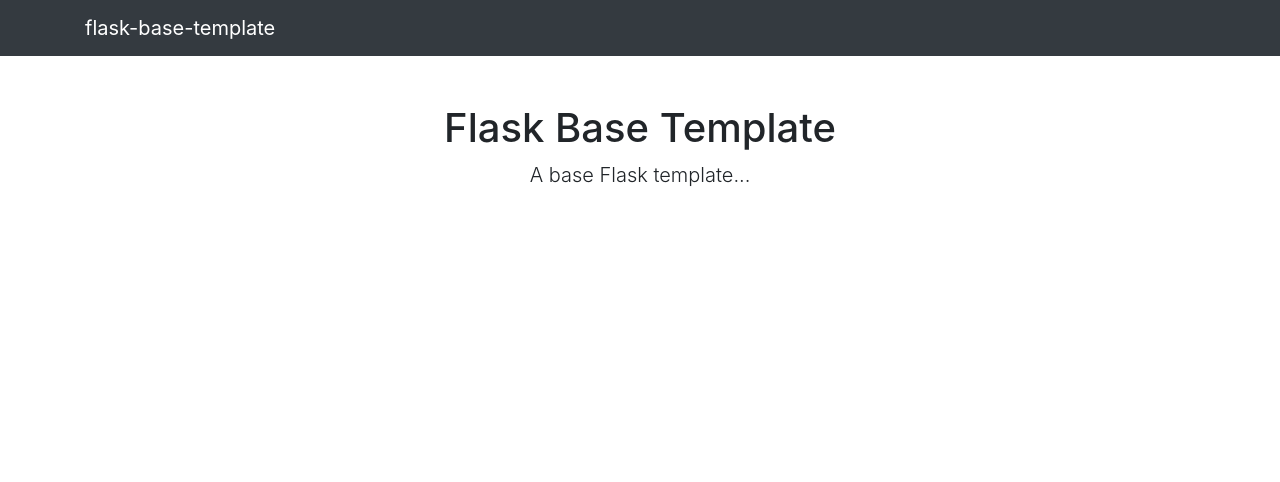
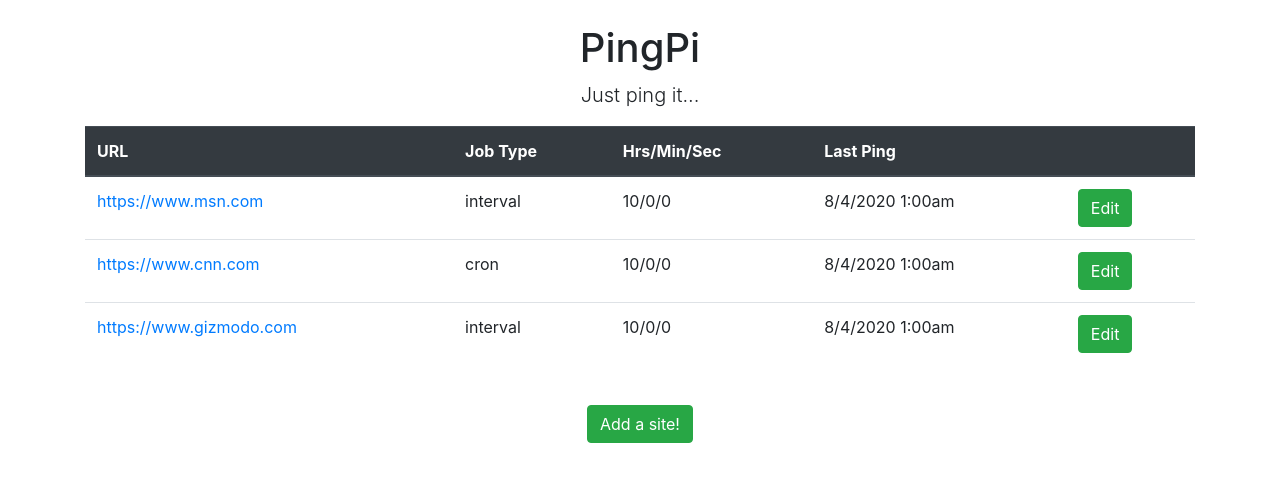
Before and after one commit to djleedke/ping-pi, a Flask app: page / in a window 1280 px wide. Shown: the top 482 px of the page. Run offline with Flask 2, Linux system fonts and the light colour scheme; data comes from the database, SQL or seed files in the repository; both versions use the stored data as it was after the commit; some libraries are stand-ins or nearby versions.

Commit message:
Added base layout, apscheduler, and add & edit modals/AJAX

```diff
--- /dev/null
+++ b/application/models.py
@@ -0,0 +1,6 @@
+from application import db
+
+class Website(db.Model):
+    id = db.Column(db.Integer(), primary_key=True)
+    url = db.Column(db.String(), unique=True, nullable=False)
+    job_type = db.Column(db.String(10), nullable=False)
--- /dev/null
+++ b/application/ping_pi.py
@@ -0,0 +1,84 @@
+from application.models import Website
+from apscheduler.schedulers.background import BackgroundScheduler
+from tzlocal import get_localzone
+import urllib
+
+class PingPi:
+
+    def __init__(self, db):
+        self.db = db
+        self.scheduler = BackgroundScheduler(timezone=get_localzone())
+
+    #Starts our scheduler up and loads up jobs from the db
+    def start_pinging(self):
+
+        print('PingPi: Starting scheduler.')
+        self.scheduler.start()
+
+        websites = self.get_all_websites()
+
+        for site in websites:
+
+            if site.job_type == 'interval':
+                self.scheduler.add_job(self.ping_url,'interval', [site.url], minutes=1, seconds=20, id=str(site.id))
+
+            if site.job_type == 'cron':
+                self.scheduler.add_job(self.ping_url,'cron', [site.url], hour=15, minute=40, id=str(site.id))
+
+        return
+
+    #Sends a request to the specified url
+    def ping_url(self, url):
+        try:
+            request = urllib.request.urlopen(url)
+            print(f'PingPi: { url }: Response Code: { request.getcode() }')
+            request.close()
+        except:
+            print('PingPi: Request failed.')
+
+    #Add a website to database
+    def add_website(self, url, job_type):
+
+        query = self.db.session.query(Website).filter_by(url=url)
+
+        #Url doesn't already exist
+        if(not query.count()):
+            new_website = Website(url=url, job_type=job_type)
+            self.db.session.add(new_website)
+            self.db.session.commit()
+            print(f'PingPi: { url } added!')
+        else:
+            print('PingPi: Website already exists!')
+
+        return
+
+    #Remove a website from database
+    def remove_website(self, url):
+
+        query = self.db.session.query(Website).filter_by(url=url)
+
+        if(query.count()):
+            query.delete()
+            self.db.session.commit()
+            print(f'PingPi: { url } was removed.')
+
+        return
+
+    #Returns a of data for a single website
+    def get_website_data(self, id):
+
+        data = {}
+
+        query = self.db.session.query(Website).get(id)
+
+        if query:
+            data['id'] = query.id
+            data['url'] = query.url
+            data['job_type'] = query.job_type
+
+        return data
+
+    #Returns a list of all websites in database
+    def get_all_websites(self):
+        query = self.db.session.query(Website).all()
+        return query
--- /dev/null
+++ b/application/routes.py
@@ -0,0 +1,21 @@
+
+from application import app
+from application import ping_pi
+from flask import render_template, request, jsonify
+
+@app.route('/')
+def index():
+    data = {
+        'sites' : ping_pi.get_all_websites()
+    }
+    return render_template('index.html', data=data)
+
+
+#---------- AJAX ---------
+
+@app.route('/get-website-data', methods=['GET', 'POST'])
+def get_website():
+    if request.method == 'POST':
+        return jsonify(ping_pi.get_website_data(request.get_json()))
+    else:
+        return 'Failed'
--- /dev/null
+++ b/application/static/main.js
@@ -0,0 +1,24 @@
+
+
+$('.site-button').on('click', function(){
+
+
+    $.ajax({
+        type : 'POST',
+        url : '/get-website-data',
+        data : JSON.stringify($(this).data('siteId')),
+        contentType: 'application/json; charset=utf-8',
+        success: function(result){
+            $('#edit-site-url').val(result.url)
+
+            if(result.job_type === 'interval'){
+                $('#edit-site-job-type').val("Interval")
+            } else if (result.job_type === 'cron'){
+                $('#edit-site-job-type').val("Daily")
+            }
+
+        }
+
+    });
+
+});
--- a/project/templates/base.html
+++ b/application/templates/base.html
@@ -14,7 +14,7 @@
     {% block content %}{% endblock %}
     <!-- Footer -->
     <!-- External JS -->
-    <script src="https://code.jquery.com/jquery-3.5.1.slim.min.js" integrity="sha384-DfXdz2htPH0lsSSs5nCTpuj/zy4C+OGpamoFVy38MVBnE+IbbVYUew+OrCXaRkfj" crossorigin="anonymous"></script>
+    <script src="https://code.jquery.com/jquery-3.5.1.min.js" integrity="sha256-9/aliU8dGd2tb6OSsuzixeV4y/faTqgFtohetphbbj0=" crossorigin="anonymous"></script>
     <script src="https://cdn.jsdelivr.net/npm/popper.js@1.16.0/dist/umd/popper.min.js" integrity="sha384-Q6E9RHvbIyZFJoft+2mJbHaEWldlvI9IOYy5n3zV9zzTtmI3UksdQRVvoxMfooAo" crossorigin="anonymous"></script>
     <script src="https://stackpath.bootstrapcdn.com/bootstrap/4.5.0/js/bootstrap.min.js" integrity="sha384-OgVRvuATP1z7JjHLkuOU7Xw704+h835Lr+6QL9UvYjZE3Ipu6Tp75j7Bh/kR0JKI" crossorigin="anonymous"></script>
     <!-- My JS -->
--- /dev/null
+++ b/application/templates/index.html
@@ -0,0 +1,44 @@
+{% extends 'base.html' %}
+{% block content %}
+<!--{% include 'navbar.html' %}-->
+<div class="container">
+    <div class="text-center">
+        <div class="mt-4">
+            <h1 class="text-center">PingPi</h1>
+            <p style="font-size: 1.25em; font-weight:300;">Just ping it...</p>
+        </div>
+    </div>
+    {% if data.sites %}
+    <div class="table-responsive">
+
+        <table class="table">
+            <thead class="thead-dark">
+                <tr>
+                    <th scope="col">URL</th>
+                    <th scope="col">Job Type</th>
+                    <th scope="col">Hrs/Min/Sec</th>
+                    <th scope="col">Last Ping</th>
+                    <th scope="col"></th>
+                </tr>
+            </thead>
+            <tbody>
+                {% for site in data.sites %}
+                <tr>
+                    <td><a href="{{ site.url }}" target="_blank">{{ site.url }}</a></td>
+                    <td>{{ site.job_type }}</td>
+                    <td>10/0/0</td>
+                    <td>8/4/2020 1:00am</td>
+                    <td><button type="button" class="site-button btn btn-success" data-site-id="{{ site.id }}" data-toggle="modal" data-target="#edit-site-modal">Edit</button></td>
+                </tr>
+                {% endfor %}
+            </tbody>
+        </table>
+    </div>
+    {% endif %}
+    <div class="text-center mt-4">
+        <button type="button" class="btn btn-success mx-auto" data-toggle="modal" data-target="#add-site-modal">Add a site!</button>
+    </div>
+    {% include 'modals/add_site_modal.html' %}
+    {% include 'modals/edit_site_modal.html' %}
+</div>
+{% endblock %}
--- /dev/null
+++ b/application/templates/modals/add_site_modal.html
@@ -0,0 +1,19 @@
+<div class="modal fade" id="add-site-modal" tabindex="-1" role="dialog" aria-labelledby="addSiteModal" aria-hidden="true">
+    <div class="modal-dialog" role="document">
+      <div class="modal-content">
+        <div class="modal-header">
+          <h5 class="modal-title" id="exampleModalLabel">Add Site</h5>
+          <button type="button" class="close" data-dismiss="modal" aria-label="Close">
+            <span aria-hidden="true">&times;</span>
+          </button>
+        </div>
+        <div class="modal-body">
+          ...
+        </div>
+        <div class="modal-footer">
+          <button type="button" class="btn btn-secondary" data-dismiss="modal">Close</button>
+          <button type="button" class="btn btn-success">Add</button>
+        </div>
+      </div>
+    </div>
+</div>
--- /dev/null
+++ b/application/templates/modals/edit_site_modal.html
@@ -0,0 +1,47 @@
+<div class="modal fade" id="edit-site-modal" tabindex="-1" role="dialog" aria-labelledby="editSiteModal" aria-hidden="true">
+    <div class="modal-dialog" role="document">
+      <div class="modal-content">
+        <div class="modal-header">
+            <h5 class="modal-title" id="exampleModalLabel">Edit Site</h5>
+            <button type="button" class="close" data-dismiss="modal" aria-label="Close">
+                <span aria-hidden="true">&times;</span>
+            </button>
+        </div>
+        <form>
+            <div class="modal-body">
+                <div class="form-group">
+                    <label for="edit-site-url">URL:</label>
+                    <input class="form-control" id="edit-site-url" spellcheck="false">
+                </div>
+                <div class="form-group">
+                    <label for="exampleFormControlSelect1">Job Type:</label>
+                    <select class="form-control" id="edit-site-job-type">
+                        <option>Daily</option>
+                        <option>Interval</option>
+                    </select>
+                </div>
+                <div class="form-group">
+                    <div class="row">
+                        <div class="col">
+                            <label for="edit-site-hours">Hours:</label>
+                            <input class="form-control" id="edit-site-hours" spellcheck="false">
+                        </div>
+                        <div class="col">
+                            <label for="edit-site-minutes">Minutes:</label>
+                            <input class="form-control" id="edit-site-minutes" spellcheck="false">
+                        </div>
+                        <div class="col">
+                            <label for="edit-site-seconds">Seconds:</label>
+                            <input class="form-control" id="edit-site-seconds" spellcheck="false">
+                        </div>
+                    </div>
+                </div>
+            </div>
+            <div class="modal-footer">
+                <button type="button" class="btn btn-danger" data-dismiss="modal">Delete</button>
+                <button type="button" class="btn btn-success">Save</button>
+            </div>
+        </form>
+      </div>
+    </div>
+</div>
--- /dev/null
+++ b/application/templates/navbar.html
@@ -0,0 +1,10 @@
+<nav class="navbar navbar-expand-lg navbar-dark bg-dark">
+    <div class="container">
+        <a class="navbar-brand" href="/"></a>
+        <ul class="navbar-nav ml-auto">
+            <li class="nav-item">
+              <a class="nav-link" href="#">Add Site</a>
+            </li>
+        </ul>
+    </div>
+</nav>
--- a/project/routes.py
+++ /dev/null
@@ -1,7 +0,0 @@
-
-from project import app
-from flask import render_template
-
-@app.route('/')
-def index():
-    return render_template('index.html')
--- a/project/templates/index.html
+++ /dev/null
@@ -1,15 +0,0 @@
-
-
-{% extends 'base.html' %}
-
-{% block content %}
-{% include 'navbar.html' %}
-
-<div class="text-center">
-    <div class="mt-5">
-        <h1 class="text-center">Flask Base Template</h1>
-        <p style="font-size: 1.25em; font-weight:300;">A base Flask template...</p>
-    </div>
-</div>
-
-{% endblock %}
--- a/project/templates/navbar.html
+++ /dev/null
@@ -1,5 +0,0 @@
-<nav class="navbar navbar-expand-lg navbar-dark bg-dark">
-    <div class="container">
-        <a class="navbar-brand" href="/">flask-base-template</a>
-    </div>
-</nav>
--- a/run.py
+++ b/run.py
@@ -1,5 +1,5 @@
 
-from project import app
+from application import app
 
 if __name__ == '__main__':
-    app.run(debug=True)
+    app.run(debug=False, use_reloader=False)
```
Also changed, not shown: application/__init__.py (added, +20 -0 lines), project/__init__.py (deleted, +0 -13 lines), README.md, application/site.db (added), application/static/main.css (added), project/static/main.css (deleted), project/static/main.js (deleted).
